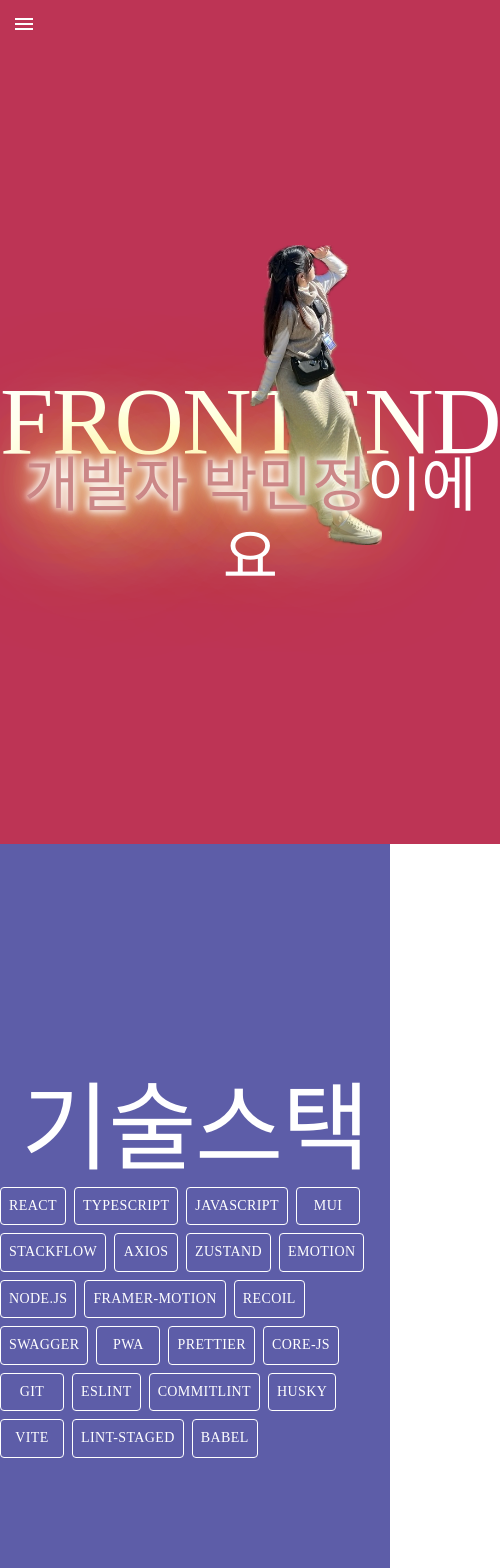
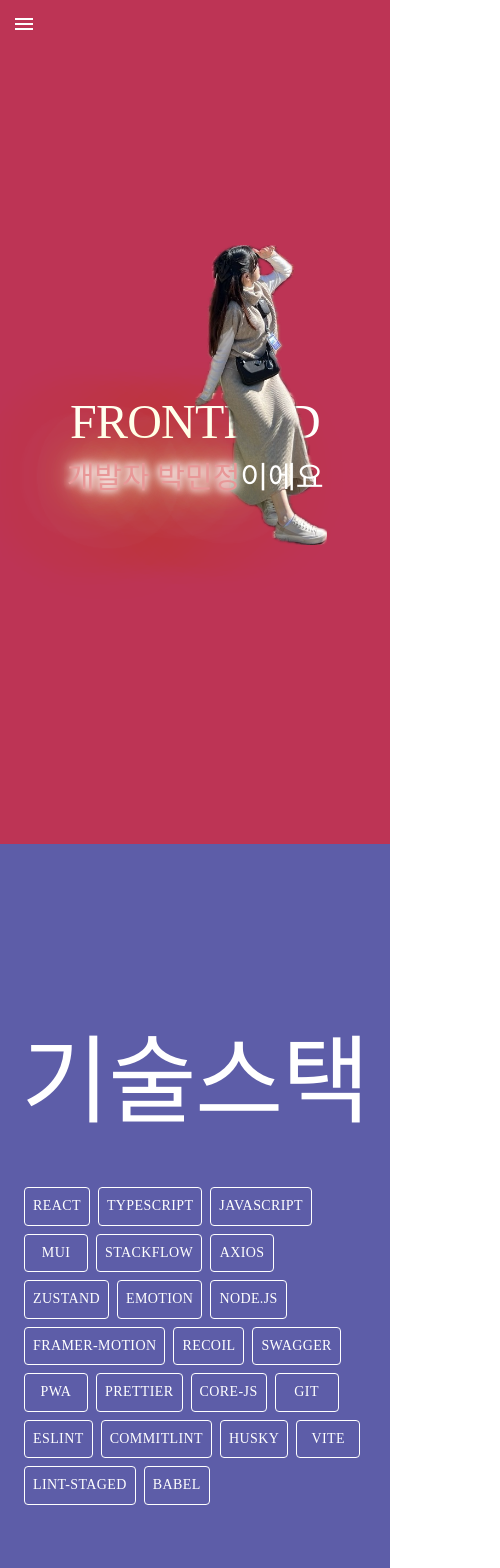
Before and after one commit to brom5033/brom5033.github.io, a React (Vite) app: page / in a window 390 px wide. Shown: the top 1568 px of the page, 500 px wide, since content can reach past the window. Built offline with nearby package versions, Linux system fonts and the light colour scheme; a web font is replaced by a local one.

Commit message:
style: 모바일 반응형 디자인 수정

```diff
--- a/src/components/atoms/ColorSection.tsx
+++ b/src/components/atoms/ColorSection.tsx
@@ -4,15 +4,16 @@ import { Container } from '@mui/material';
 
 interface Props extends PropsWithChildren {
   color: string | string[];
+  mobileDoubleHeight?: boolean;
 }
 
-export const ColorSection: FC<Props> = ({ children, color }) => {
+export const ColorSection: FC<Props> = ({ children, color, mobileDoubleHeight }) => {
   const style = {
     container: {
       display: 'table',
       position: 'relative',
       color: 'white',
-      height: '100vh',
+      height: { xs: mobileDoubleHeight ? '200vh' : '100vh', sm: '100vh' },
       justifyContent: 'center',
       textAlign: 'center',
       overflow: 'hidden',
--- a/src/components/organisms/First.tsx
+++ b/src/components/organisms/First.tsx
@@ -17,13 +17,26 @@ const style = {
     top: '55%',
     transform: 'translate(-50%,-10%)',
     width: '100%',
+    fontSize: {
+      xs: '1.9rem',
+      sm: '3.75rem',
+    },
   },
 } as const;
 
 export const First = () => {
   return (
     <ColorSection color="#BD3455">
-      <Typography component="h1" variant="h1">
+      <Typography
+        component="h1"
+        variant="h1"
+        sx={{
+          fontSize: {
+            xs: '3rem',
+            sm: '6rem',
+          },
+        }}
+      >
         FRONTEND
       </Typography>
       <Tooltip title={<h1>백엔드도 해볼까..</h1>} placement="top-end" arrow>
--- a/src/components/organisms/Second.tsx
+++ b/src/components/organisms/Second.tsx
@@ -7,20 +7,25 @@ export const Second = () => {
   return (
     <ColorSection color="#5D5DA8">
       <div>
-        <Grid container justifyContent="center" sx={{ alignItems: 'center' }}>
+        <Grid container justifyContent="center" sx={{ alignItems: 'center' }} rowSpacing={6}>
           <Grid item xs={12} sm={6}>
-            <Typography component="h1" variant="h1">
+            <Typography
+              component={motion.h1}
+              variant="h1"
+              initial={{ translateX: -200, opacity: 0 }}
+              whileInView={{ translateX: 0, opacity: 1 }}
+              transition={{ duration: 1 }}
+            >
               기술스택
             </Typography>
           </Grid>
           <Grid item xs={12} sm={5}>
-            <Grid container gap="8px">
+            <Grid container gap="8px" sx={{ px: '24px' }}>
               {skillList.map(({ skillName, src, comment }) => {
                 return (
                   <Tooltip key={skillName} title={<h3>{comment}</h3>} placement="top" arrow>
                     <Button
                       component={motion.a}
-                      // random background color
                       whileHover={{
                         scale: 1.1,
                         backgroundColor: `rgba(${Math.random() * 255}, ${Math.random() * 255}, ${
--- a/src/components/organisms/Third.tsx
+++ b/src/components/organisms/Third.tsx
@@ -19,6 +19,7 @@ const style = {
     top: '50%',
     left: '50%',
     transform: 'translate(-50%, -50%)',
+    margin: 'auto',
   },
   mAuto: {
     margin: 'auto',
@@ -40,9 +41,9 @@ const style = {
 
 export const Third: FC = () => {
   return (
-    <ColorSection color="#999a9d">
+    <ColorSection color="#999a9d" mobileDoubleHeight>
       <Box sx={style.yellowBox} />
-      <Grid container sx={style.grayBox}>
+      <Grid container sx={style.grayBox} rowSpacing={14}>
         <Grid item xs={12} md={6}>
           <Stack gap="12px">
             <motion.img
@@ -50,7 +51,7 @@ export const Third: FC = () => {
               width={250}
               height={300}
               style={style.mAuto}
-              initial={{ borderRadius: 15, border: 'none' }}
+              initial={{ borderRadius: 15, border: '0px' }}
               whileInView={{ border: '10px solid #999a9d' }}
               transition={{ duration: 0.5, delay: 0.5 }}
             />
@@ -100,14 +101,14 @@ export const Third: FC = () => {
               width={250}
               height={300}
               style={style.mAuto}
-              initial={{ borderRadius: 15, border: 'none' }}
+              initial={{ borderRadius: 15, border: '0px' }}
               whileInView={{ border: '10px solid #f7e057' }}
               transition={{ duration: 0.5, delay: 0.5 }}
             />
             <Typography variant="h4" color="#f7e057" sx={{ fontWeight: 'bolder' }}>
               Rozet
             </Typography>
-            <Typography variant="body1" color="#f7e057">
+            <Typography variant="body1" sx={{ color: { xs: '#fff', sm: '#f7e057' } }}>
               타로카드로 오늘의 운세 보기
             </Typography>
             <Stack direction="row" gap="12px" sx={Object.assign({}, style.mAuto, style.wFitContent)}>
```
